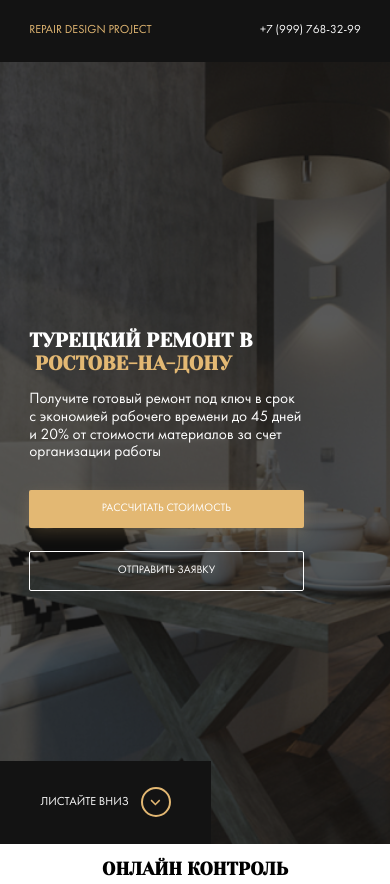
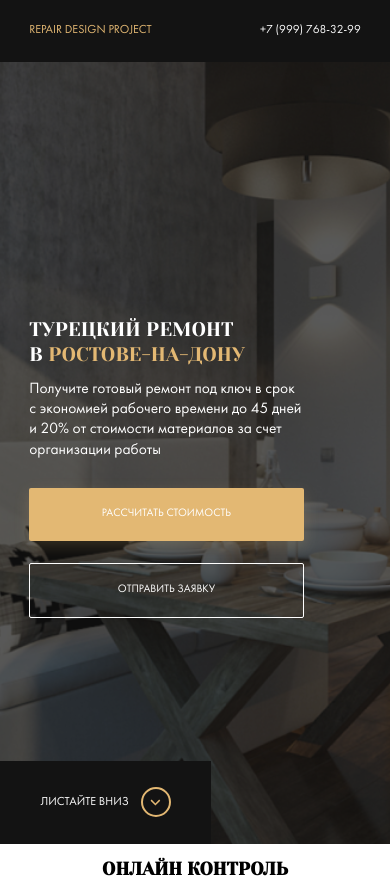
Before and after one commit to pb56/myweb, a PHP site: page / in a window 390 px wide. Shown: the top 884 px of the page. Run offline with PHP 8.4, Linux system fonts and the light colour scheme; some web fonts are replaced.

Commit message:
refact: make responsive layout for header and hero

```diff
--- a/css/style.css
+++ b/css/style.css
@@ -319,7 +319,7 @@ template {
   display: none; }
 
 .button {
-  padding: 13px 20px;
+  padding: 11px 24px;
   border: none;
   border-radius: 2px;
   text-transform: uppercase;
@@ -390,7 +390,7 @@ body {
   color: #ffffff;
   text-decoration: none;
   text-transform: uppercase;
-  margin-right: 40px;
+  margin-right: 2.5rem;
   transition: color 0.2s; }
   .nav__item:hover {
     color: #E3B873; }
@@ -423,11 +423,17 @@ body {
     position: relative;
     max-width: 47.85rem;
     margin-left: 4.28rem; }
+  .hero__title {
+    margin-bottom: 1rem; }
   .hero__text {
     font-size: 1.57rem;
-    max-width: 500px; }
+    line-height: 131%;
+    max-width: 500px;
+    margin: 0;
+    margin-bottom: 3.7rem; }
   .hero__button {
-    margin-right: 20px; }
+    margin-right: 20px;
+    padding: 20px 35px; }
   .hero__instagram {
     position: absolute;
     left: 0;
@@ -468,7 +474,8 @@ body {
     text-decoration: none;
     color: #E3B873;
     transform: rotate(90deg);
-    line-height: 0.8; }
+    line-height: 0.8;
+    flex: 1.1rem; }
     .instagram__link::after {
       content: '';
       width: 50px;
@@ -477,10 +484,11 @@ body {
       margin-left: 8px; }
 
 .title {
-  margin: 0;
   font-family: 'Yeseva One', cursive;
   text-transform: uppercase;
-  font-size: 2.857rem; }
+  font-size: 2.857rem;
+  line-height: 1.3;
+  font-weight: 100; }
   .title--primary {
     color: #E3B873; }
 
--- a/index.html
+++ b/index.html
@@ -44,7 +44,7 @@
         <div class="container">
           <div class="hero__content">
             <h1 class="title hero__title">
-              Турецкий ремонт в &nbsp;<span class="title--primary"
+              Турецкий ремонт в&nbsp;<span class="title--primary"
                 >Ростове-на-дону</span>
             </h1>
             <p class="hero__text">
--- a/sass/_interface.sass
+++ b/sass/_interface.sass
@@ -1,5 +1,5 @@
 .button
-    padding: 13px 20px
+    padding: 11px 24px
     border: none
     border-radius: 2px
     text-transform: uppercase
--- a/sass/templates/_header.sass
+++ b/sass/templates/_header.sass
@@ -18,7 +18,7 @@
         color: $light
         text-decoration: none
         text-transform: uppercase
-        margin-right: 40px
+        margin-right: 2.5rem
         transition: color 0.2s
         &:hover
             color: $primary
--- a/sass/templates/_hero.sass
+++ b/sass/templates/_hero.sass
@@ -20,11 +20,17 @@
         position: relative
         max-width: 47.85rem
         margin-left: 4.28rem
+    &__title
+        margin-bottom: 1rem
     &__text
         font-size: 1.57rem
+        line-height: 131%
         max-width: 500px
+        margin: 0
+        margin-bottom: 3.7rem
     &__button
         margin-right: 20px
+        padding: 20px 35px
     &__instagram
         position: absolute
         left: 0
@@ -65,6 +71,7 @@
         color: $primary
         transform: rotate(90deg)
         line-height: 0.8
+        flex: 1.1rem
         &::after
             content: ''
             width: 50px
@@ -72,9 +79,10 @@
             background-color: $primary
             margin-left: 8px
 .title
-    margin: 0
     font-family: 'Yeseva One', cursive
     text-transform: uppercase
     font-size: 2.857rem
+    line-height: 1.3
+    font-weight: 100
     &--primary
         color: $primary
```
